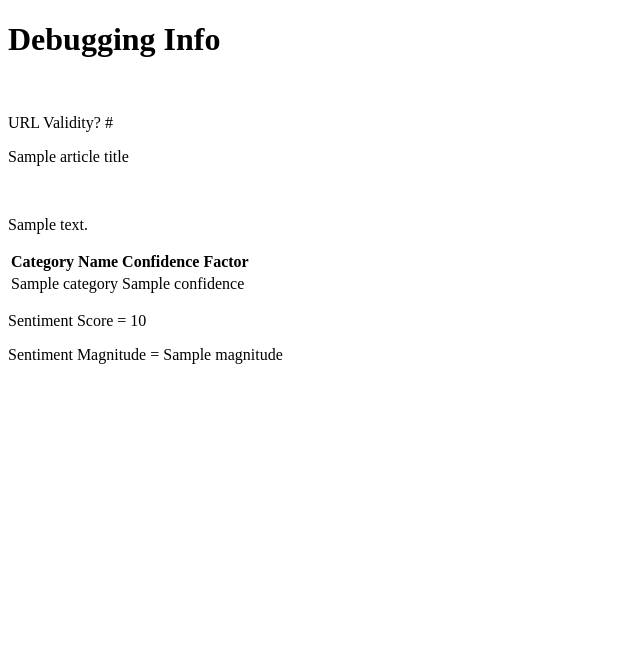
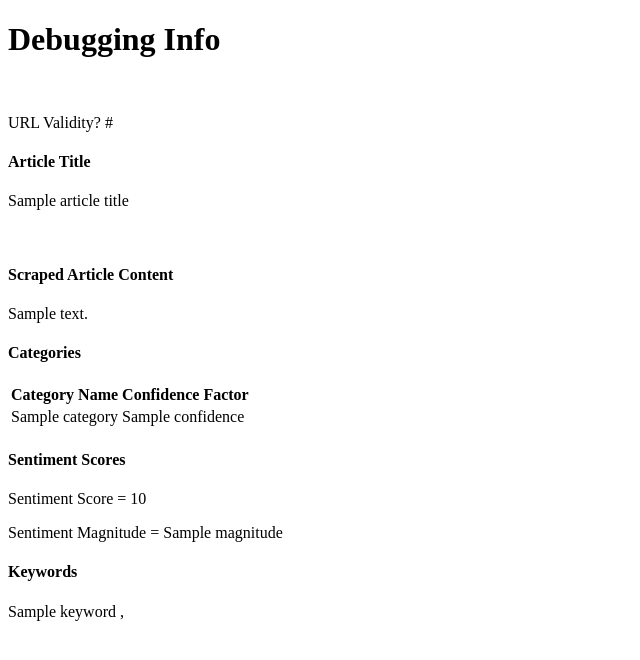
Before and after one commit to soumyankar/Sherlock2.0, a Flask app: template templates/debug.html in a window 1280 px wide. Shown: the top 660 px of the page, without its empty margins (0-640 px from the left). Run offline with Flask 2, Linux system fonts and the light colour scheme; the template is opened without the code that fills it: most values are stand-ins (such as "Sample title", 1, 10 or a date in 2020).

Commit message:
Extracted keywords in the article content using scrapy

```diff
--- /dev/null
+++ b/src/classification/extractKeywords.py
@@ -0,0 +1,6 @@
+import spacy
+
+def ExtractKeywords(text):
+	nlp = spacy.load("en_core_web_sm")
+	doc = nlp(text)
+	return doc.ents
--- a/src/homepage.py
+++ b/src/homepage.py
@@ -2,6 +2,7 @@ from flask import Flask, request, redirect, url_for, Blueprint, render_template
 from extractNews import extractNews
 from tools.urlHandling import URLValidator
 from classification.contentClassifier import textClassify, sentimentClassify
+from classification.extractKeywords import ExtractKeywords
 homepage = Blueprint("homepage", __name__, static_folder="../static", template_folder="../templates")
 
 @homepage.route("/", methods=['GET', 'POST'])
@@ -14,7 +15,8 @@ def index():
 		articleTitle, articleContent = extractNews(newsUrl)
 		articleCategories = textClassify(articleContent)
 		sentimentScore = sentimentClassify(articleContent)
-		return render_template('debug.html',urlValidity = urlValidity, articleTitle = articleTitle, articleContent = articleContent, articleCategories= articleCategories, sentimentScore= sentimentScore)
+		articleKeywords = ExtractKeywords(articleContent)
+		return render_template('debug.html',urlValidity = urlValidity, articleTitle = articleTitle, articleContent = articleContent, articleCategories= articleCategories, sentimentScore= sentimentScore, articleKeywords= articleKeywords)
 	return render_template('index.html')
 	if __name__=="__main__":
 		truth.run(debug=True)
--- a/templates/debug.html
+++ b/templates/debug.html
@@ -7,12 +7,21 @@
 	<h1>Debugging Info</h1>
 	<br>
 	<p>URL Validity? <span name="urlValidity">{{ urlValidity }}</span></p>
+
+	<!-- Article Title -->
+	<h4>Article Title</h4>
 	<p id="articleTitle">{{ articleTitle }}</p>
 	<br>
+
+	<!-- Article Content -->
+	<h4>Scraped Article Content</h4>
 	<p id="articleContent">{{ articleContent }}</p>
+
+	<!-- Categories for the article content -->
 	{% if articleCategories|length < 1%}
 	<p>That's weird? No categories rendered!</p>
 	{% else %}
+	<h4>Categories</h4>
 	<table>
 		<tr>
 			<th>Category Name</th>
@@ -26,11 +35,27 @@
 		{% endfor %}
 	</table>
 	{% endif %}
+
+	<!-- Sentiment Scores -->
 	{% if sentimentScore is not defined%}
 	<p>No sentiment score or magnitude to show.</p>
 	{% else %}
+	<h4>Sentiment Scores</h4>
 	<p>Sentiment Score = {{ sentimentScore.score }}</p>
 	<p>Sentiment Magnitude = {{ sentimentScore.magnitude }}</p>
 	{% endif %}
+
+	<!-- Keywords for the article -->
+	{% if articleKeywords|length < 1 %}
+	<p>That's weird? No article keywords to show :(</p>
+	{% else %}
+	<h4>Keywords</h4>
+	<p>
+		{% for keyword in articleKeywords %}
+		{{keyword}} ,
+		{% endfor %}
+	</p>
+	{% endif %}
+
 </body>
 </html>
```
